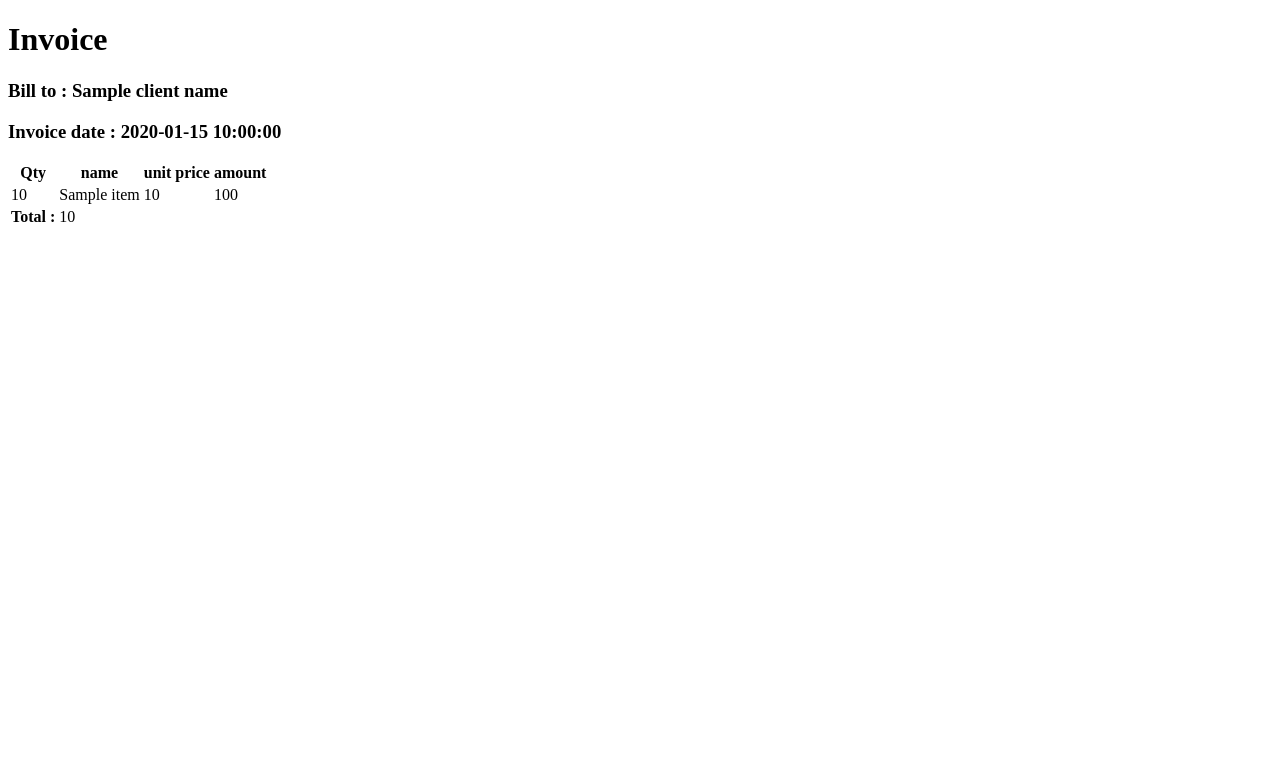
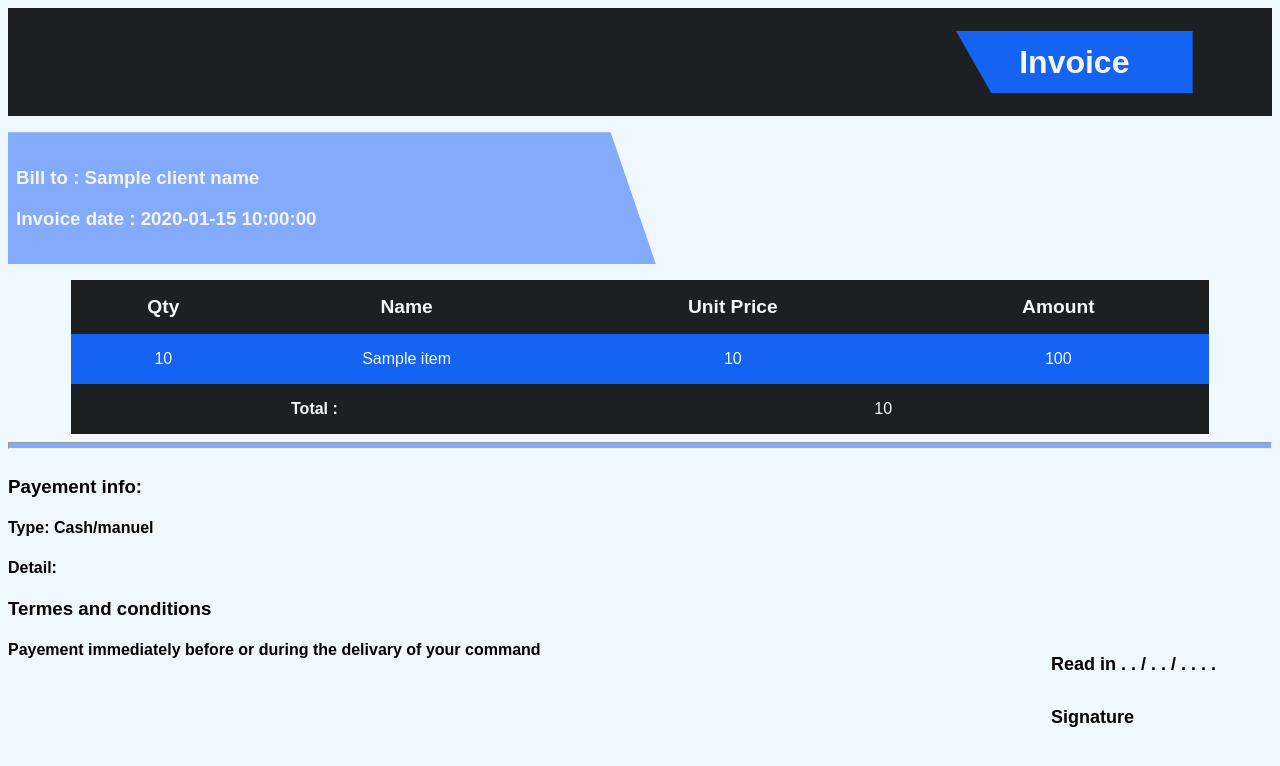
Before and after one commit to MHG-16/wano_backend, a Flask app: template app/templates/invoice.html in a window 1280 px wide. Shown: the top 766 px of the page. Run offline with Flask 2, Linux system fonts and the light colour scheme; the template is opened without the code that fills it: most values are stand-ins (such as "Sample title", 1, 10 or a date in 2020); some web fonts are replaced.

Commit message:
add css to template facture

```diff
--- a/app/commannd/utils.py
+++ b/app/commannd/utils.py
@@ -1,7 +1,7 @@
 # -*- coding: utf-8 -*-
 from sqlalchemy.exc import IntegrityError
 from flask import jsonify, render_template, send_file
-from weasyprint import HTML
+from pdfkit import from_string
 
 from ..utils.db_utils import (
     lastrowcolumnvalue,
@@ -115,5 +115,5 @@ def get_facture_pdf(id_en_md5: str):
         client_name=facture_data["client"],
         items=facture_data["products"],
     )
-    HTML(string=rendred).write_pdf("facture.pdf")
+    from_string(rendred, "facture.pdf")
     return send_file("facture.pdf")
--- a/app/templates/invoice.html
+++ b/app/templates/invoice.html
@@ -1,26 +1,146 @@
 <!DOCTYPE html>
 <html lang="en">
+
 <head>
     <meta charset="UTF-8">
     <meta http-equiv="X-UA-Compatible" content="IE=edge">
     <meta name="viewport" content="width=device-width, initial-scale=1.0">
     <title>Invoice</title>
+    <style>
+        @import url("http://fonts.cdnfonts.com/css/prompt");
+
+        html {
+            background-color: aliceblue;
+            font-family: "prompt", sans-serif;
+            margin: 0;
+            padding: 0;
+        }
+
+        header {
+            background-color: #1D2023;
+            padding: 0.1rem 0;
+        }
+
+        header .title {
+            -webkit-clip-path: polygon(0 0, 100% 0%, 100% 100%, 15% 100%);
+            clip-path: polygon(0 0, 100% 0%, 100% 100%, 15% 100%);
+            background-color: #1463F3;
+            color: whitesmoke;
+            text-align: right;
+            margin-right: 5%;
+            padding: 1% 5%;
+            margin-left: 75%;
+            width: -webkit-min-content;
+            width: -moz-min-content;
+            width: min-content;
+        }
+
+        main {
+            margin-top: 1rem;
+        }
+
+        main .invoiceHeader {
+            background-color: #84AAFC;
+            -webkit-clip-path: polygon(0 0, 93% 0, 100% 100%, 0 100%);
+            clip-path: polygon(0 0, 93% 0, 100% 100%, 0 100%);
+            width: 50%;
+            padding: 1rem 0.5rem;
+            color: whitesmoke;
+        }
+
+        .invoiceContent {
+            display: grid;
+            place-items: center;
+            margin-top: 1rem;
+            width: 90%;
+            margin-left: 5%;
+        }
+        .invoiceContent table {
+            width: 100%;
+        }
+        .invoiceContent table thead {
+            background-color: #1D2023;
+            color: whitesmoke;
+            border-collapse: collapse;
+            font-weight: bold;
+            font-size: larger;
+            text-transform: capitalize;
+        }
+
+        .invoiceContent table thead tr th {
+            padding: 1rem 1rem;
+        }
+
+        .invoiceContent table tbody tr {
+            background-color: #1463F3;
+        }
+
+        .invoiceContent table tbody tr td {
+            color: whitesmoke;
+            padding: 1rem 0.5rem;
+            text-align: center;
+        }
+
+        .invoiceContent table tbody tr:nth-child(2n) {
+            background-color: #84AAFC;
+        }
+
+        .invoiceContent table tfoot tr {
+            background-color: #1D2023;
+            color: aliceblue;
+        }
+
+        .invoiceContent table tfoot tr th,
+        .invoiceContent table tfoot tr td {
+            padding: 1rem 0rem;
+            text-align: center;
+        }
+
+        hr {
+            color: #84AAFC;
+            height: 5px;
+            background-color: #84AAFC;
+        }
+
+        footer {
+            display: grid;
+            grid-template-columns: 49% 49%;
+            gap: 2%;
+        }
+
+        footer .containerRight {
+            position: fixed;
+            bottom: 5%;
+            right: 5%;
+            font-size: 18px;
+            font-weight: bolder;
+        }
+
+        footer .containerRight div {
+            margin-bottom: 2rem;
+        }
+        footer .containerRight div hr {
+            height: 1px;
+            color: #1D2023;
+            background-color: #1D2023;
+            margin-top: 2rem;
+        }
+    </style>
 </head>
+
 <body>
-    <h1>Invoice</h1>
+    <header>
+        <h1 class="title">Invoice</h1>
+    </header>
     <main>
         <div class="invoiceHeader">
-            <div class="LeftPartie">
-                <h3>
-                    Bill to : {{client_name}}
-                </h3>
-            </div>
-            <div class="RightPartie">
-                <h3>Invoice date : {{date_facture}}</h3>
-            </div>
+            <h3>
+                Bill to : {{client_name}}
+            </h3>
+            <h3>Invoice date : {{date_facture}}</h3>
         </div>
         <div class="invoiceContent">
-            <table>
+            <table cellspacing="0">
                 <thead>
                     <tr>
                         <th>Qty</th>
@@ -49,12 +169,35 @@
                 </tbody>
                 <tfoot>
                     <tr>
-                        <th>Total :</th>
-                        <td>{{total}}</td>
+                        <th colspan="2">Total :</th>
+                        <td colspan="2">{{total}}</td>
                     </tr>
                 </tfoot>
             </table>
         </div>
     </main>
+    <hr />
+    <footer>
+        <div class="containerLeft">
+            <div class="payement">
+                <h3>Payement info:</h3>
+                <h4>Type: Cash/manuel</h4>
+                <h4>Detail:</h4>
+            </div>
+            <div class="Terms">
+                <h3>Termes and conditions</h3>
+                <h4>Payement immediately before or during the delivary of your command </h4>
+            </div>
+        </div>
+        <div class="containerRight">
+            <div>
+                Read in  . . / . . / . . . .
+            </div>
+            <div>
+                Signature
+            </div>
+        </div>
+    </footer>
 </body>
+
 </html>
```
Also changed, not shown: app/templates/invoice.scss (deleted), 2 other files.
